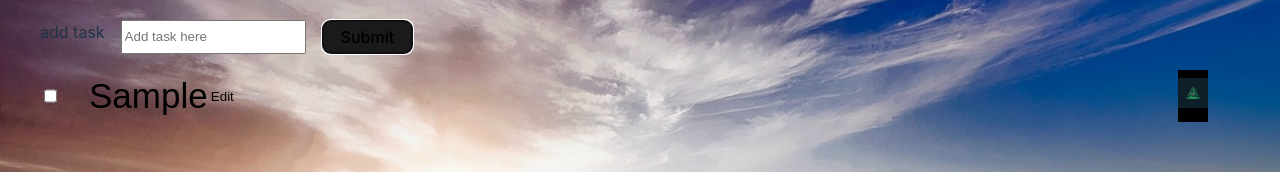
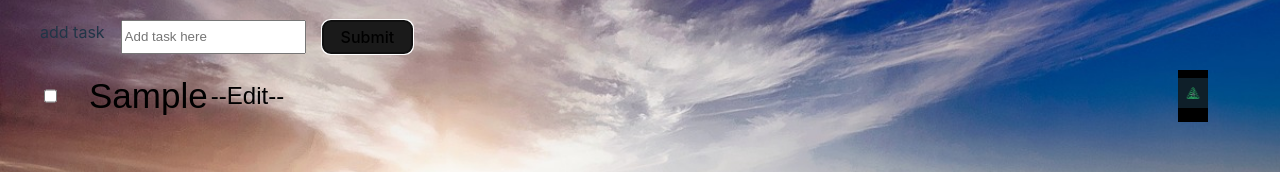
Before and after one commit to ChrisForti/todo-list, a React (Vite) app: page / in a window 1280 px wide. Both pictures are taken after typing "Sample" into the empty fields and a click on the button "Submit". Shown: the part 227-399 px from the top of the page. Built offline with nearby package versions, Linux system fonts and the light colour scheme.

Commit message:
Working styling on the edit box.

```diff
--- a/src/components/Todo.module.css
+++ b/src/components/Todo.module.css
@@ -24,6 +24,9 @@
 
 .edit {
   background-color: transparent;
+  font-family: fantasy;
+  font-size: x-large;
+  box-sizing: 200px;
   border: black;
   color: black;
   padding: 0.2rem;
--- a/src/components/Todo.tsx
+++ b/src/components/Todo.tsx
@@ -74,7 +74,7 @@ export function TodoItem(props: TodoProps) {
         />
       )}
       <button className={styles.edit} onClick={() => setIsEditing(!isEditing)}>
-        {isEditing ? "Done" : "Edit"}
+        {isEditing ? "--Done--" : "--Edit--"}
       </button>
       <button onClick={handleDelete} className={styles.button}>
         <img src={MyImage} width="30px" height="30px" />
```
